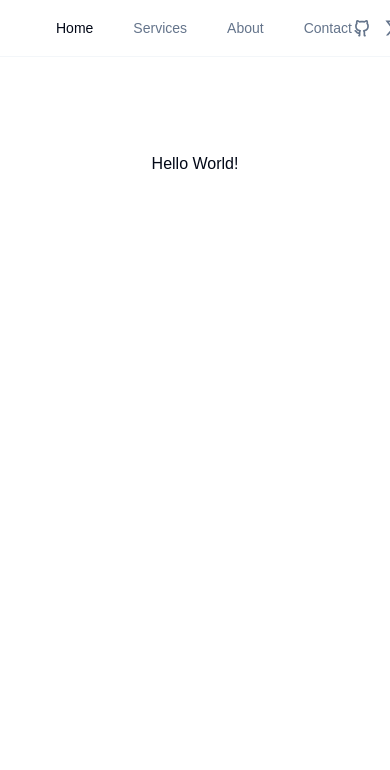
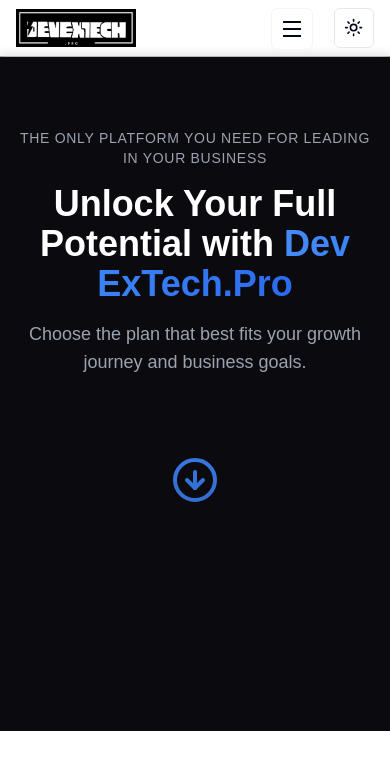
Before and after one commit to ShivamChansoria/DevExTech.pro, a Next.js app: page / in a window 390 px wide. Shown: the top 770 px of the page. Built offline with nearby package versions, Linux system fonts and the light colour scheme; a web font is replaced by a local one.

Commit message:
hero-section-completed

```diff
--- a/app/globals.css
+++ b/app/globals.css
@@ -464,3 +464,20 @@
     outline-opacity: 0.5;
   }
 }
+
+@keyframes gradient {
+  0% {
+    background-position: 0% 50%;
+  }
+  50% {
+    background-position: 100% 50%;
+  }
+  100% {
+    background-position: 0% 50%;
+  }
+}
+
+.animate-gradient {
+  background-size: 200% auto;
+  animation: gradient 4s linear infinite;
+}
--- a/app/layout.tsx
+++ b/app/layout.tsx
@@ -4,6 +4,7 @@
 import "./globals.css";
 import { Providers } from "./providers";
 import { Navbar } from "@/components/navigation/navbar";
+import { LeftSideBar } from "@/components/navigation";
 
 const geistSans = Geist({
   variable: "--font-geist-sans",
@@ -89,10 +90,12 @@
           ${notoSansSemiBold.variable} ${notoSansSemiBoldItalic.variable} ${notoSansBold.variable} ${notoSansBoldItalic.variable}
           ${notoSansExtraBold.variable} ${notoSansExtraBoldItalic.variable}
           font-noto-sans antialiased`}
+        suppressHydrationWarning
       >
         <Providers>
           <div className="min-h-screen bg-background">
             <Navbar />
+            <LeftSideBar />
             <main className="pt-14">{children}</main>
           </div>
         </Providers>
--- a/app/page.tsx
+++ b/app/page.tsx
@@ -1,11 +1,9 @@
-import logger from "@/lib/logger";
+import Hero from "@/components/hero/hero";
 
 export default function Home() {
-  logger.info("Hello World!");
-
   return (
-    <main className="flex min-h-screen flex-col items-center justify-between p-24">
-      <h1>Hello World!</h1>
+    <main className="min-h-screen">
+      <Hero />
     </main>
   );
 }
--- /dev/null
+++ b/components/hero/hero.tsx
@@ -0,0 +1,51 @@
+import React from "react";
+import { Bell, ArrowDownCircle } from "lucide-react";
+import Image from "next/image";
+
+const Hero = () => {
+  return (
+    <div className="relative min-h-[80vh] w-full bg-[#0A0A0F] px-4 md:px-6 lg:px-8">
+      <div className="mx-auto max-w-7xl pt-6 md:pt-8 lg:pt-12">
+        {/* Top Navigation */}
+        <div className="flex items-center justify-between"></div>
+
+        {/* Hero Content */}
+        <div className="mt-12 text-center md:mt-16 lg:mt-20">
+          <p className="text-sm font-medium uppercase tracking-wider text-gray-400 transition-all duration-300 hover:text-gray-200">
+            THE ONLY PLATFORM YOU NEED FOR LEADING IN YOUR BUSINESS
+          </p>
+          <h1 className="mt-4 text-4xl font-bold text-white md:text-5xl lg:text-6xl">
+            Unlock Your Full <br /> Potential with{" "}
+            <span className="animate-gradient bg-gradient-to-r from-blue-400 via-blue-500 to-blue-600 bg-clip-text text-transparent transition-all duration-300 hover:from-blue-500 hover:via-blue-600 hover:to-blue-700">
+              Dev
+              <br className="md:hidden" />
+              ExTech.Pro
+            </span>
+          </h1>
+          <p className="mx-auto mt-4 max-w-2xl text-lg text-gray-400 transition-all duration-300 hover:text-gray-200">
+            Choose the plan that best fits your growth journey and business
+            goals.
+          </p>
+
+          {/* Animated Arrow */}
+          <div className="relative mt-20 flex justify-center">
+            <div className="group relative cursor-pointer">
+              <ArrowDownCircle className="h-12 w-12 text-blue-500 transition-all duration-300 ease-in-out group-hover:text-blue-400 group-hover:transform group-hover:translate-y-1" />
+              <div className="absolute -top-16 left-1/2 -translate-x-1/2 transform opacity-0 transition-all duration-300 group-hover:opacity-100">
+                <div className="relative rounded-lg bg-blue-600 px-4 py-2 text-sm text-white">
+                  <p className="whitespace-nowrap">Explore Our Services</p>
+                  <div className="absolute -bottom-1 left-1/2 h-2 w-2 -translate-x-1/2 transform rotate-45 bg-blue-600"></div>
+                </div>
+              </div>
+            </div>
+          </div>
+        </div>
+      </div>
+
+      {/* Gradient Overlay */}
+      <div className="pointer-events-none absolute inset-0 bg-gradient-to-b from-transparent via-transparent to-[#0A0A0F]/50"></div>
+    </div>
+  );
+};
+
+export default Hero;
--- a/components/logos/logo.tsx
+++ b/components/logos/logo.tsx
@@ -4,13 +4,15 @@
 
 export function Logo() {
   return (
+    <div className="min-w-[120px] min-h-[40px] w-[120px] h-[40px] flex items-center justify-center">
       <Image
         src="/images/dark-logo.png"
         alt="DevexTech.pro Logo"
         width={120}
         height={40}
-      className="w-[120px] h-[40px] object-contain"
+        className="object-contain min-w-[120px] min-h-[40px]"
         priority
       />
+    </div>
   );
 }
--- /dev/null
+++ b/components/navigation/index.ts
@@ -0,0 +1 @@
+export { default as LeftSideBar } from "./leftSideBar";
--- /dev/null
+++ b/components/navigation/leftSideBar.tsx
@@ -0,0 +1,131 @@
+"use client";
+
+import React, { useState, useEffect } from "react";
+import Link from "next/link";
+import { usePathname } from "next/navigation";
+import { cn } from "@/lib/utils";
+import {
+  RiHome4Line,
+  RiServiceLine,
+  RiInformationLine,
+  RiMailLine,
+  RiMenuLine,
+  RiCloseLine,
+} from "react-icons/ri";
+
+const LeftSideBar = () => {
+  const [isOpen, setIsOpen] = useState(false);
+  const [mounted, setMounted] = useState(false);
+  const pathname = usePathname();
+
+  // Handle hydration mismatch by setting mounted state after initial render
+  useEffect(() => {
+    setMounted(true);
+  }, []);
+
+  // Close sidebar when clicking outside
+  useEffect(() => {
+    if (!mounted) return;
+
+    const handleClickOutside = (event: MouseEvent) => {
+      const sidebar = document.getElementById("mobile-sidebar");
+      const toggleButton = document.getElementById("sidebar-toggle");
+
+      if (
+        sidebar &&
+        toggleButton &&
+        !sidebar.contains(event.target as Node) &&
+        !toggleButton.contains(event.target as Node)
+      ) {
+        setIsOpen(false);
+      }
+    };
+
+    document.addEventListener("mousedown", handleClickOutside);
+    return () => {
+      document.removeEventListener("mousedown", handleClickOutside);
+    };
+  }, [mounted]);
+
+  // Close sidebar when route changes
+  useEffect(() => {
+    if (mounted) {
+      setIsOpen(false);
+    }
+  }, [pathname, mounted]);
+
+  const navItems = [
+    { name: "Home", path: "/", icon: RiHome4Line },
+    { name: "Services", path: "/services", icon: RiServiceLine },
+    { name: "About", path: "/about", icon: RiInformationLine },
+    { name: "Contact", path: "/contact", icon: RiMailLine },
+  ];
+
+  // Don't render anything until after hydration to prevent hydration errors
+  if (!mounted) {
+    return null;
+  }
+
+  return (
+    <>
+      {/* Mobile Toggle Button - Only visible on small screens, positioned on the right */}
+      <button
+        id="sidebar-toggle"
+        onClick={() => setIsOpen(!isOpen)}
+        className="fixed top-2 right-14 transform -translate-x-1/2 z-50 p-2 rounded-md bg-background border border-border/40 sm:hidden"
+        aria-label="Toggle sidebar"
+      >
+        {isOpen ? (
+          <RiCloseLine className="h-6 w-6" />
+        ) : (
+          <RiMenuLine className="h-6 w-6" />
+        )}
+      </button>
+
+      {/* Mobile Sidebar - Only visible on small screens */}
+      <div
+        id="mobile-sidebar"
+        className={cn(
+          "fixed top-0 left-0 z-40 h-full w-64 bg-background border-r border-border/40 transform transition-transform duration-300 ease-in-out sm:hidden",
+          isOpen ? "translate-x-0" : "-translate-x-full"
+        )}
+      >
+        <div className="flex flex-col h-full pt-16 pb-4">
+          <div className="px-4 py-2">
+            <h2 className="text-lg font-semibold mb-4">Navigation</h2>
+            <nav className="space-y-2">
+              {navItems.map((item) => {
+                const Icon = item.icon;
+                return (
+                  <Link
+                    key={item.path}
+                    href={item.path}
+                    className={cn(
+                      "flex items-center space-x-3 px-3 py-2 rounded-md transition-colors",
+                      pathname === item.path
+                        ? "bg-primary/10 text-primary"
+                        : "text-muted-foreground hover:text-primary hover:bg-primary/5"
+                    )}
+                  >
+                    <Icon className="h-5 w-5" />
+                    <span>{item.name}</span>
+                  </Link>
+                );
+              })}
+            </nav>
+          </div>
+        </div>
+      </div>
+
+      {/* Overlay when sidebar is open - Only visible on small screens */}
+      {isOpen && (
+        <div
+          className="fixed inset-0 bg-black/20 z-30 sm:hidden"
+          onClick={() => setIsOpen(false)}
+        />
+      )}
+    </>
+  );
+};
+
+export default LeftSideBar;
--- a/components/navigation/navbar/navbar.tsx
+++ b/components/navigation/navbar/navbar.tsx
@@ -18,7 +18,7 @@
             <Logo />
           </Link>
 
-          <nav className="flex items-center space-x-10">
+          <nav className="hidden sm:flex items-center space-x-10">
             <Link
               href="/"
               className={cn(
@@ -65,7 +65,7 @@
         </div>
 
         <div className="flex items-center space-x-4 ml-auto">
-          <div className="flex items-center space-x-3 border-r border-border/40 pr-4">
+          <div className="hidden sm:flex items-center space-x-3 border-r border-border/40 pr-4">
             <Link
               href="https://github.com"
               target="_blank"
```
Lines whose indentation alone changed are shown as unchanged.
